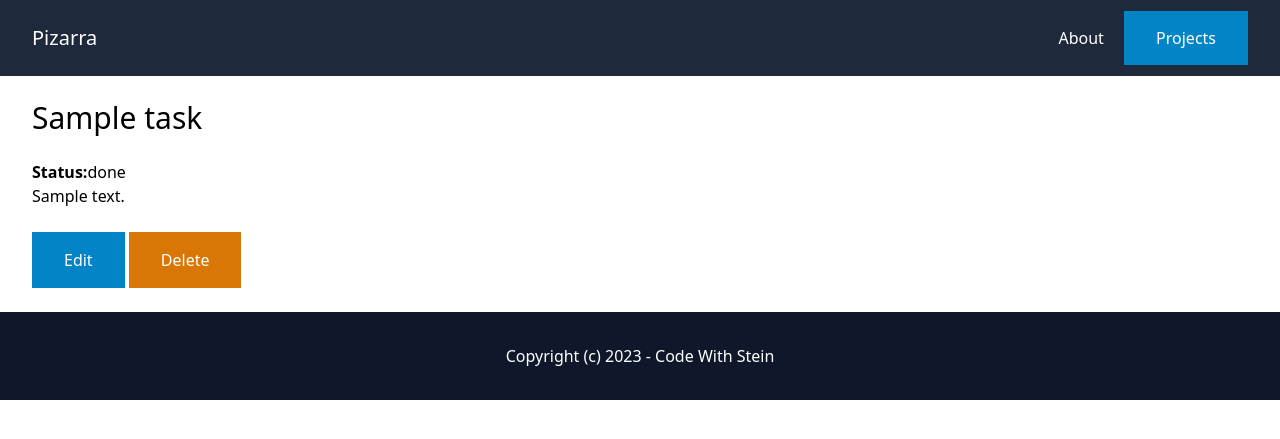
After one commit to kumailalidev/django-pizarra, a Django app: a page that uses task/templates/task/detail.html in a window 1280 px wide. The commit adds this page. Shown: the top 439 px of the page. Run offline with Django 5.2, Linux system fonts and the light colour scheme; a user stored in the database is signed in; tables that the repository leaves empty hold one stand-in row (values such as "Sample post"); some libraries are stand-ins or nearby versions.

Commit message:
Task Detail.

```diff
--- /dev/null
+++ b/task/templates/task/detail.html
@@ -0,0 +1,18 @@
+{% extends "core/base.html" %}
+
+{% block content %}
+<h1 class="mb-6 text-3xl">{{ task.name }}</h1>
+
+<p><strong class="font-bold">Status:</strong>{% if task.is_done %}done{% else %}todo{% endif %}</p>
+
+{% if task.description %}
+<p class="mb-6">{{ task.description }}</p>
+{% endif %}
+
+{% if not task.is_done %}
+<a href="?is_done=yes" class="py-4 px-8 bg-sky-600 text-white inline-block">Mark as done</a>
+{% endif %}
+<a href="" class="py-4 px-8 bg-sky-600 text-white inline-block">Edit</a>
+<a href="" class="py-4 px-8 bg-amber-600 text-white inline-block">Delete</a>
+</div>
+{% endblock %}
--- a/task/urls.py
+++ b/task/urls.py
@@ -6,4 +6,5 @@ app_name = "task"
 
 urlpatterns = [
     path("add/", views.add, name="add"),
+    path("<uuid:pk>/", views.detail, name="detail"),
 ]
--- a/task/views.py
+++ b/task/views.py
@@ -26,3 +26,16 @@ def add(request, project_id, todolist_id):
         return redirect(f"/projects/{project_id}/{todolist_id}/")
 
     return render(request, "task/add.html")
+
+
+@login_required
+def detail(request, project_id, todolist_id, pk):
+    project = Project.objects.filter(created_by=request.user).get(pk=project_id)
+    todolist = TodoList.objects.filter(project=project).get(pk=todolist_id)
+    task = Task.objects.filter(project=project).filter(todolist=todolist).get(pk=pk)
+
+    if request.GET.get("is_done", "") == "yes":
+        task.is_done = True
+        task.save()
+
+    return render(request, "task/detail.html", {"task": task})
--- a/todolist/templates/todolist/todolist.html
+++ b/todolist/templates/todolist/todolist.html
@@ -15,7 +15,7 @@
 <div class="mt-6 grid grid-cols-4 gap-4">
     {% for task in todolist.tasks.all %}
     <div class="py-6 px-6 bg-slate-200">
-        <a href="">
+        <a href="{% url 'task:detail' project.id todolist.id task.id %}">
             <h2 class="mb-4 text-xl">{{ task.name }}</h2>
 
             <p class="text-sm text-slate-600">{{ task.description }}</p>
```
